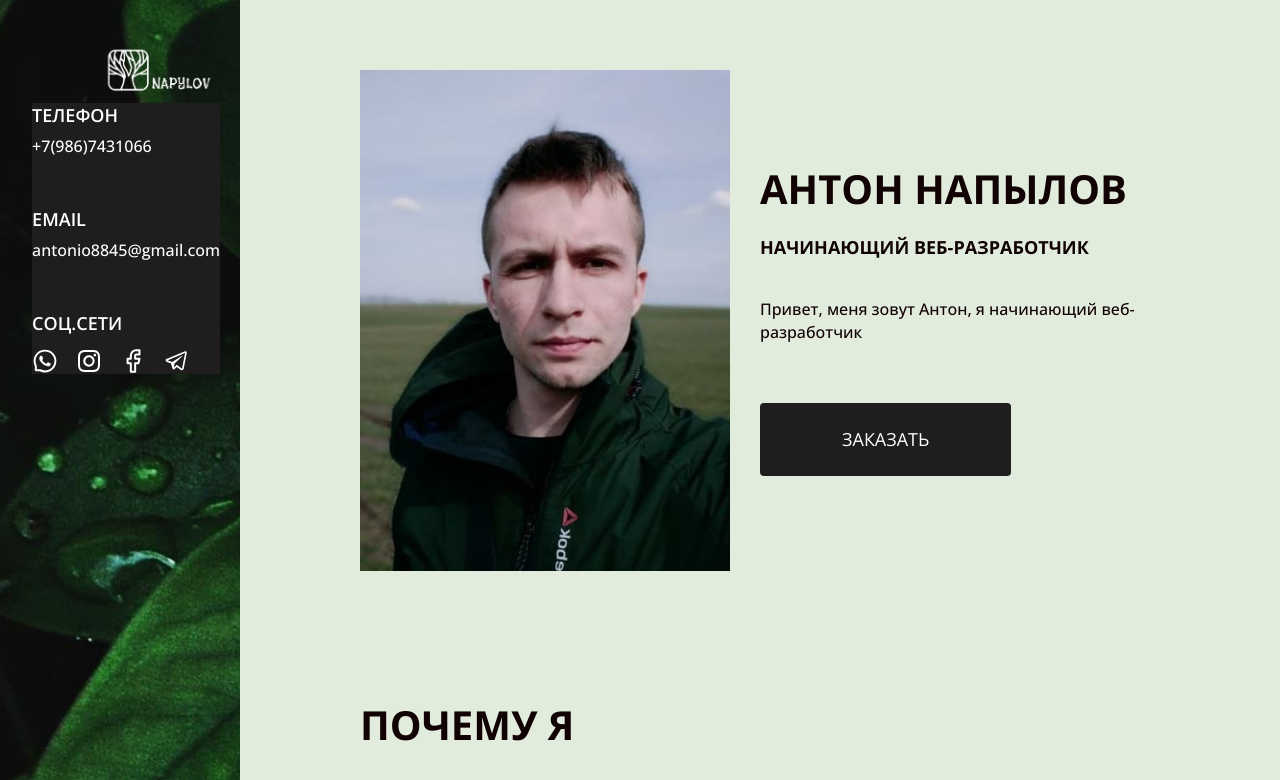
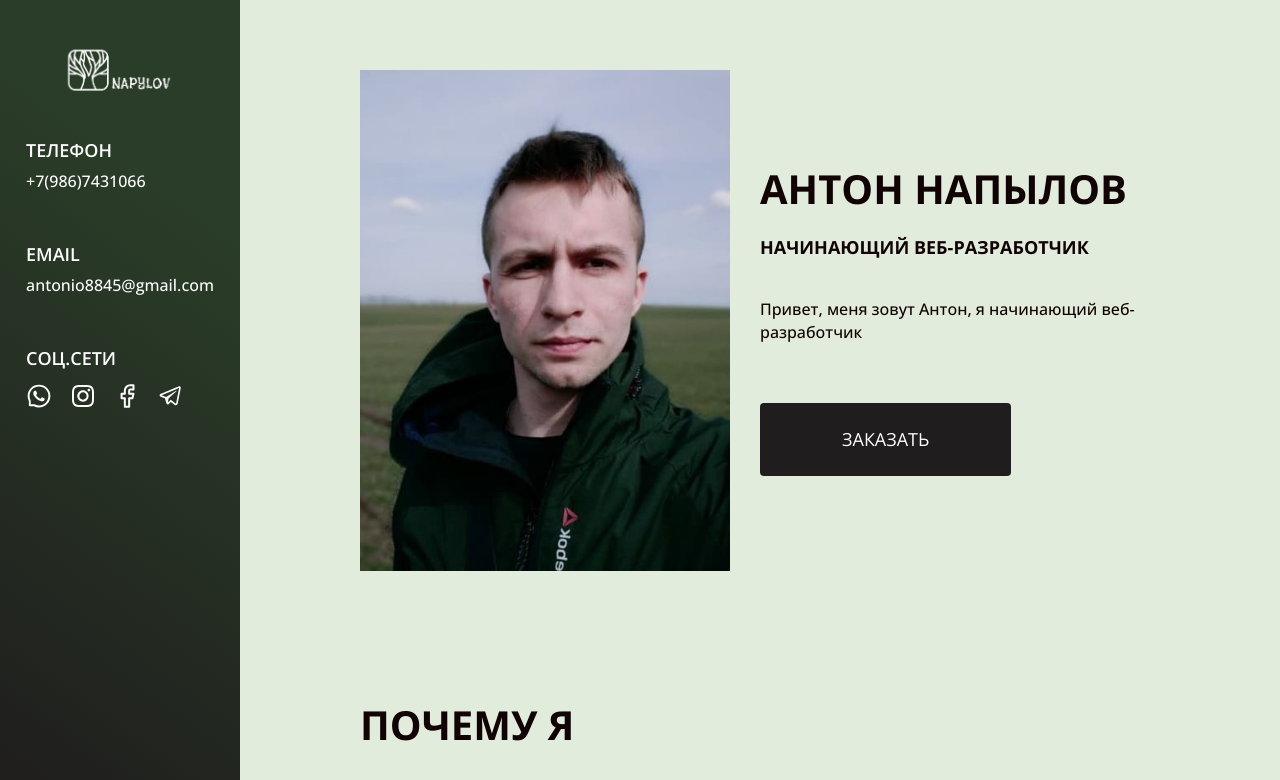
Before and after one commit to Anthony8845/portfolio, a website: page index.html in a window 1280 px wide. Shown: the top 780 px of the page. Drawn offline with Linux system fonts and the light colour scheme.

Commit message:
edit header contacts

```diff
--- a/css/default.css
+++ b/css/default.css
@@ -132,7 +132,7 @@ section {
 
 @media (min-width: 1440px) {
     .page {
-        background-image: linear-gradient(to right,rgb(17, 87, 21),transparent 50%);
+        background-image: linear-gradient(to right,rgb(42, 61, 40),transparent 50%);
     }
 
     .page__header {
@@ -148,6 +148,6 @@ section {
 
 @media (min-width: 2700px) {
     .page {
-        background-image: linear-gradient(to right, rgb(17, 87, 21) 30%, transparent 30%);
+        background-image: linear-gradient(to right, rgb(42, 61, 40) 30%, transparent 30%);
     }
 }
--- a/css/header.css
+++ b/css/header.css
@@ -1,5 +1,5 @@
 header {
-    background: url(/img/bgimage.jpg) 10% 1% , no-repeat;
+    background: linear-gradient(0.6turn ,transparent 25%, #1f1d1d), rgb(42, 61, 40);
     min-height: 60px;
     padding-top: 13px;
     padding-bottom: 13px;
@@ -109,7 +109,8 @@ header {
     }
 
     .header__contacts {
-        top: 130px;
+
+        top: 100px;
         padding: 40px;
     }
 
@@ -132,13 +133,14 @@ header {
         height: 100px;
         padding: 0 20px;
         flex-direction: column;
-        align-items: flex-end;
+        align-items: center;
     }
 
     .header__contacts {
+        padding-top: 35px;
+        background: none;
         position: static;
         display: flex;
-        padding: 0;
         z-index: 1000;
     }
 
```
